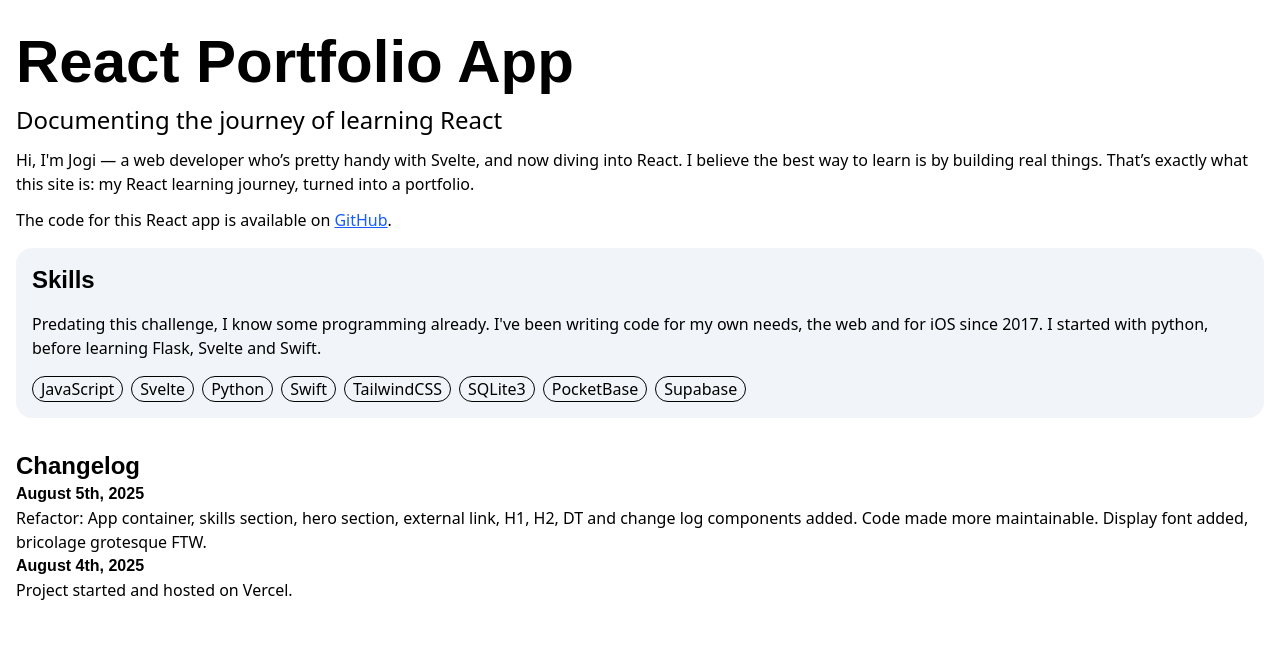
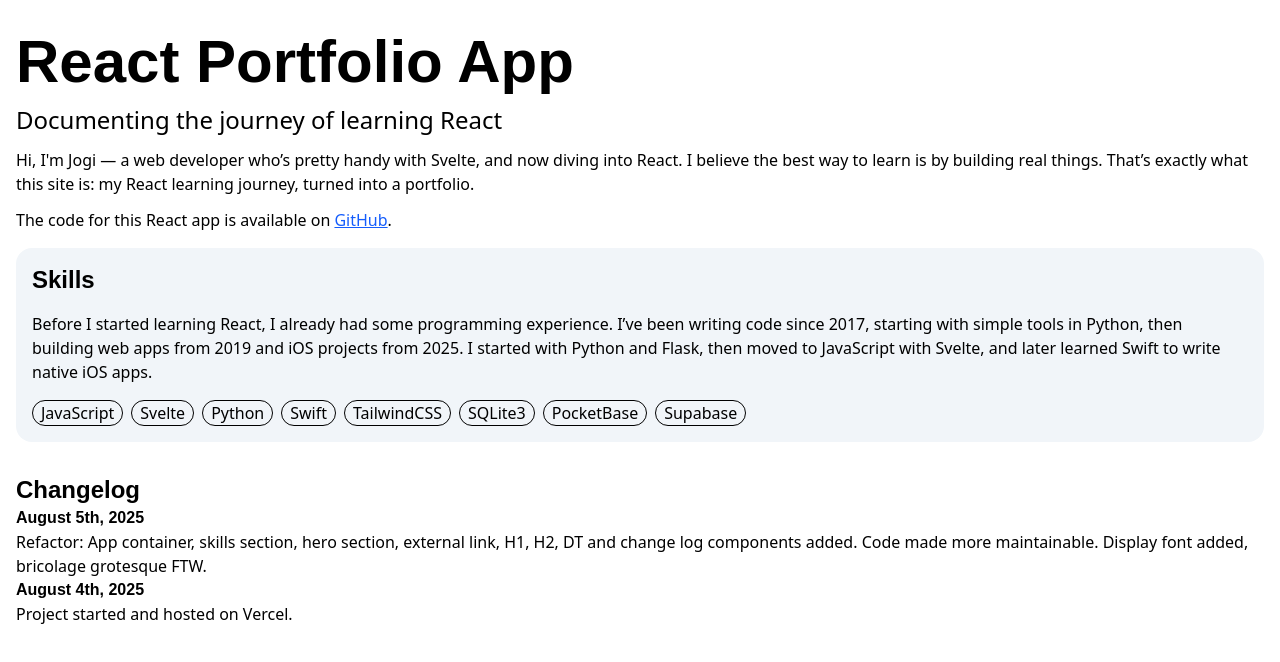
Before and after one commit to realJogicodes/portfolio-app, a React (Vite) app: page / in a window 1280 px wide. Shown: the top 662 px of the page. Built offline with nearby package versions, Linux system fonts and the light colour scheme.

Commit message:
copy tweak in skills

```diff
--- a/src/components/Skills.tsx
+++ b/src/components/Skills.tsx
@@ -6,8 +6,8 @@ export default function Skills() {
 		<section className="bg-slate-100 p-4 rounded-2xl flex flex-col items-start gap-4 mt-4">
 			<H2>Skills</H2>
 			<p>
-				Predating this challenge, I know some programming already. I've been writing code for my own needs, the web and for iOS since 2017. I started with python, before learning
-				Flask, Svelte and Swift.
+				Before I started learning React, I already had some programming experience. I’ve been writing code since 2017, starting with simple tools in Python, then building web apps
+				from 2019 and iOS projects from 2025. I started with Python and Flask, then moved to JavaScript with Svelte, and later learned Swift to write native iOS apps.
 			</p>
 			<ul className="flex gap-2">
 				{skills.map((skill) => (
```
